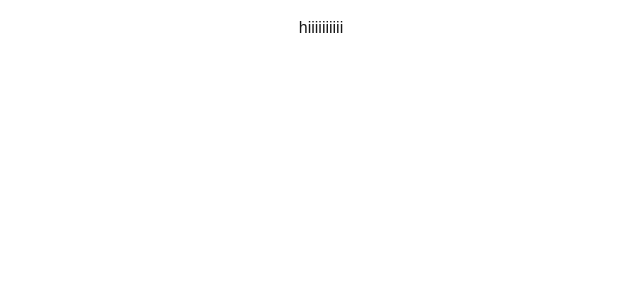
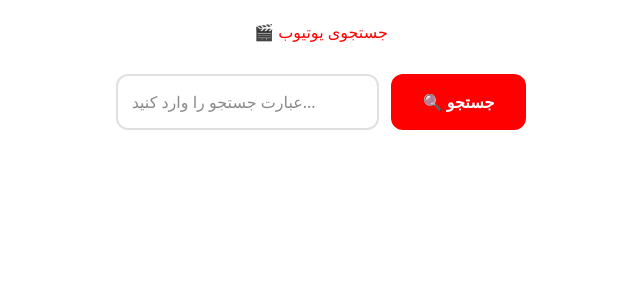
Before and after one commit to mohadesemrz/youtube-invidious, a Next.js app: page / in a window 1280 px wide. Shown: the top 300 px of the page, without its empty margins (319-959 px from the left). Built offline with nearby package versions, Linux system fonts and the light colour scheme.

Commit message:
first commit

```diff
--- /dev/null
+++ b/app/api/youtube/route.ts
@@ -0,0 +1,56 @@
+// app/api/youtube/route.ts
+import { NextRequest, NextResponse } from 'next/server';
+import { YouTubeApiResponse } from '@/types/youtube';
+
+export async function GET(request: NextRequest) {
+  const searchParams = request.nextUrl.searchParams;
+  const query = searchParams.get('q');
+  const maxResults = searchParams.get('maxResults') || '10';
+  const pageToken = searchParams.get('pageToken') || '';
+
+  if (!query) {
+    return NextResponse.json(
+      { error: 'لطفاً عبارت جستجو را وارد کنید' },
+      { status: 400 }
+    );
+  }
+
+  const API_KEY = process.env.YOUTUBE_API_KEY;
+
+  if (!API_KEY) {
+    return NextResponse.json(
+      { error: 'API Key تنظیم نشده است' },
+      { status: 500 }
+    );
+  }
+
+  try {
+    const url = `https://www.googleapis.com/youtube/v3/search?part=snippet&maxResults=${maxResults}&q=${encodeURIComponent(
+      query
+    )}&type=video&key=${API_KEY}${pageToken ? `&pageToken=${pageToken}` : ''}`;
+
+    const response = await fetch(url);
+    const data: YouTubeApiResponse = await response.json();
+
+    if ('error' in data) {
+      return NextResponse.json(
+        { error: (data as any).error.message },
+        { status: 500 }
+      );
+    }
+
+    return NextResponse.json({
+      success: true,
+      items: data.items,
+      nextPageToken: data.nextPageToken,
+      prevPageToken: data.prevPageToken,
+      pageInfo: data.pageInfo,
+    });
+  } catch (error) {
+    console.error('YouTube API Error:', error);
+    return NextResponse.json(
+      { error: 'مشکل در ارتباط با سرور' },
+      { status: 500 }
+    );
+  }
+}
--- a/app/page.tsx
+++ b/app/page.tsx
@@ -1,12 +1,250 @@
-// app/components/YoutubePlayer.tsx
+// app/page.tsx
 'use client';
 
+import { useState, FormEvent } from 'react';
+import { YouTubeSearchItem } from '@/types/youtube';
 
-export default function YoutubePlayer() {
+interface SearchResponse {
+  success: boolean;
+  items: YouTubeSearchItem[];
+  nextPageToken?: string;
+  prevPageToken?: string;
+  error?: string;
+}
 
-   return (
-    <div className="p-4 max-w-4xl mx-auto">
-     <h1>hiiiiiiiiii</h1>
+export default function Home() {
+  const [query, setQuery] = useState<string>('');
+  const [videos, setVideos] = useState<YouTubeSearchItem[]>([]);
+  const [loading, setLoading] = useState<boolean>(false);
+  const [error, setError] = useState<string>('');
+  const [nextPageToken, setNextPageToken] = useState<string>('');
+  const [prevPageToken, setPrevPageToken] = useState<string>('');
+
+  const searchVideos = async (pageToken?: string) => {
+    if (!query.trim()) {
+      setError('لطفاً عبارت جستجو را وارد کنید');
+      return;
+    }
+
+    setLoading(true);
+    setError('');
+
+    try {
+      const url = `/api/youtube?q=${encodeURIComponent(query)}&maxResults=10${
+        pageToken ? `&pageToken=${pageToken}` : ''
+      }`;
+
+      const response = await fetch(url);
+      const data: SearchResponse = await response.json();
+
+      if (data.error) {
+        setError(data.error);
+        setVideos([]);
+      } else if (data.items) {
+        setVideos(data.items);
+        setNextPageToken(data.nextPageToken || '');
+        setPrevPageToken(data.prevPageToken || '');
+      }
+    } catch (err) {
+      setError('خطا در ارتباط با سرور');
+      setVideos([]);
+    } finally {
+      setLoading(false);
+    }
+  };
+
+  const handleSubmit = (e: FormEvent<HTMLFormElement>) => {
+    e.preventDefault();
+    searchVideos();
+  };
+
+  const openVideo = (videoId: string) => {
+    window.open(`https://youtube.com/watch?v=${videoId}`, '_blank');
+  };
+
+  return (
+    <div
+      style={{
+        maxWidth: '900px',
+        margin: '0 auto',
+        padding: '20px',
+        fontFamily: 'system-ui, -apple-system, sans-serif',
+      }}
+    >
+      <h1
+        style={{
+          textAlign: 'center',
+          color: '#ff0000',
+          marginBottom: '30px',
+        }}
+      >
+        🎬 جستجوی یوتیوب
+      </h1>
+
+      <form onSubmit={handleSubmit} style={{ marginBottom: '30px' }}>
+        <div style={{ display: 'flex', gap: '12px' }}>
+          <input
+            type="text"
+            value={query}
+            onChange={(e) => setQuery(e.target.value)}
+            placeholder="عبارت جستجو را وارد کنید..."
+            style={{
+              flex: 1,
+              padding: '14px',
+              border: '2px solid #e0e0e0',
+              borderRadius: '12px',
+              fontSize: '16px',
+              outline: 'none',
+              transition: 'border-color 0.2s',
+            }}
+            onFocus={(e) => (e.target.style.borderColor = '#ff0000')}
+            onBlur={(e) => (e.target.style.borderColor = '#e0e0e0')}
+          />
+          <button
+            type="submit"
+            disabled={loading}
+            style={{
+              padding: '14px 32px',
+              backgroundColor: '#ff0000',
+              color: 'white',
+              border: 'none',
+              borderRadius: '12px',
+              cursor: loading ? 'not-allowed' : 'pointer',
+              fontSize: '16px',
+              fontWeight: 'bold',
+              opacity: loading ? 0.6 : 1,
+            }}
+          >
+            {loading ? '⏳ ...' : '🔍 جستجو'}
+          </button>
+        </div>
+      </form>
+
+      {error && (
+        <div
+          style={{
+            backgroundColor: '#ffebee',
+            color: '#c62828',
+            padding: '12px',
+            borderRadius: '8px',
+            marginBottom: '20px',
+            textAlign: 'center',
+          }}
+        >
+          ❌ {error}
+        </div>
+      )}
+
+      {loading && (
+        <div style={{ textAlign: 'center', padding: '60px' }}>
+          <div>⏳ در حال بارگذاری...</div>
+        </div>
+      )}
+
+      <div>
+        {videos.map((video) => (
+          <div
+            key={video.id.videoId}
+            onClick={() => openVideo(video.id.videoId)}
+            style={{
+              display: 'flex',
+              gap: '16px',
+              border: '1px solid #e0e0e0',
+              borderRadius: '12px',
+              padding: '12px',
+              marginBottom: '16px',
+              cursor: 'pointer',
+              transition: 'box-shadow 0.2s, transform 0.1s',
+            }}
+            onMouseEnter={(e) => {
+              e.currentTarget.style.boxShadow = '0 4px 12px rgba(0,0,0,0.1)';
+            }}
+            onMouseLeave={(e) => {
+              e.currentTarget.style.boxShadow = 'none';
+            }}
+          >
+            <img
+              src={video.snippet.thumbnails.medium.url}
+              alt={video.snippet.title}
+              style={{
+                width: '160px',
+                height: '90px',
+                borderRadius: '8px',
+                objectFit: 'cover',
+              }}
+            />
+            <div style={{ flex: 1 }}>
+              <h3
+                style={{
+                  margin: '0 0 8px 0',
+                  fontSize: '16px',
+                  lineHeight: '1.4',
+                }}
+              >
+                {video.snippet.title}
+              </h3>
+              <p
+                style={{
+                  margin: '0 0 4px 0',
+                  color: '#666',
+                  fontSize: '14px',
+                }}
+              >
+                {video.snippet.channelTitle}
+              </p>
+              <p
+                style={{
+                  margin: 0,
+                  color: '#999',
+                  fontSize: '12px',
+                }}
+              >
+                {new Date(video.snippet.publishedAt).toLocaleDateString('fa-IR')}
+              </p>
+            </div>
+          </div>
+        ))}
+      </div>
+
+      {(nextPageToken || prevPageToken) && videos.length > 0 && (
+        <div
+          style={{
+            display: 'flex',
+            justifyContent: 'center',
+            gap: '16px',
+            marginTop: '24px',
+          }}
+        >
+          {prevPageToken && (
+            <button
+              onClick={() => searchVideos(prevPageToken)}
+              style={{
+                padding: '10px 20px',
+                backgroundColor: '#f0f0f0',
+                border: 'none',
+                borderRadius: '8px',
+                cursor: 'pointer',
+              }}
+            >
+              ← قبلی
+            </button>
+          )}
+          {nextPageToken && (
+            <button
+              onClick={() => searchVideos(nextPageToken)}
+              style={{
+                padding: '10px 20px',
+                backgroundColor: '#f0f0f0',
+                border: 'none',
+                borderRadius: '8px',
+                cursor: 'pointer',
+              }}
+            >
+              بعدی →
+            </button>
+          )}
+        </div>
+      )}
     </div>
   );
-  };
+}
--- /dev/null
+++ b/types/youtube.ts
@@ -0,0 +1,58 @@
+// types/youtube.ts
+export interface YouTubeThumbnail {
+  url: string;
+  width: number;
+  height: number;
+}
+
+export interface YouTubeThumbnails {
+  default: YouTubeThumbnail;
+  medium: YouTubeThumbnail;
+  high: YouTubeThumbnail;
+}
+
+export interface YouTubeSnippet {
+  publishedAt: string;
+  channelId: string;
+  title: string;
+  description: string;
+  thumbnails: YouTubeThumbnails;
+  channelTitle: string;
+  liveBroadcastContent: string;
+  publishTime: string;
+}
+
+export interface YouTubeVideoId {
+  kind: string;
+  videoId: string;
+}
+
+export interface YouTubeSearchItem {
+  kind: string;
+  etag: string;
+  id: YouTubeVideoId;
+  snippet: YouTubeSnippet;
+}
+
+export interface YouTubeApiResponse {
+  kind: string;
+  etag: string;
+  nextPageToken?: string;
+  prevPageToken?: string;
+  pageInfo: {
+    totalResults: number;
+    resultsPerPage: number;
+  };
+  items: YouTubeSearchItem[];
+}
+
+export interface SearchParams {
+  q: string;
+  maxResults?: number;
+  pageToken?: string;
+}
+
+export interface VideoCardProps {
+  video: YouTubeSearchItem;
+  onClick: (videoId: string) => void;
+}
```
